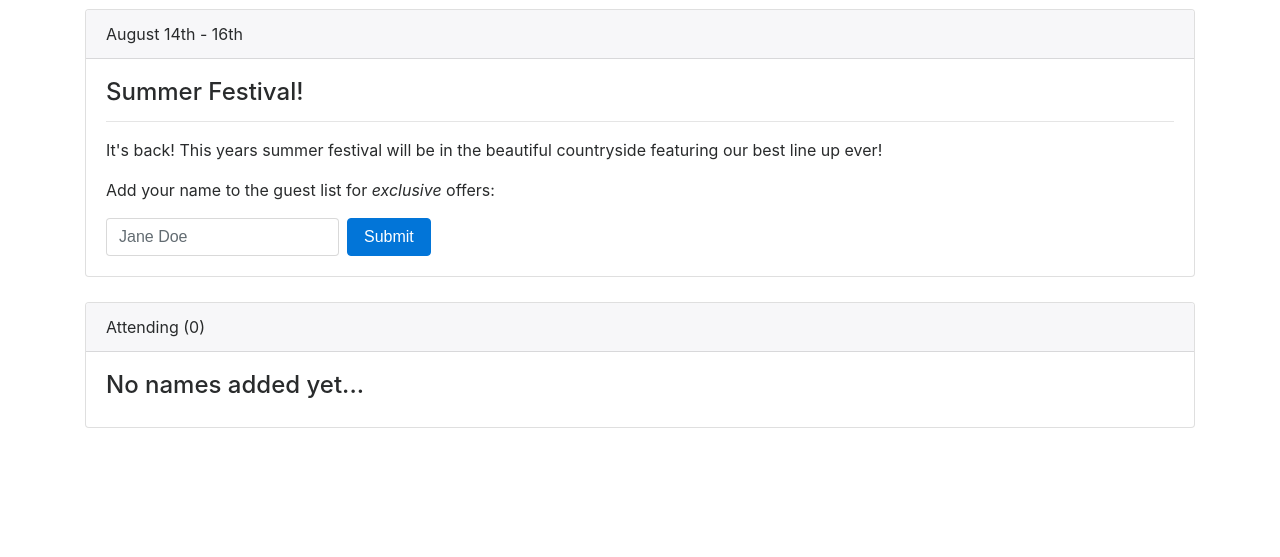
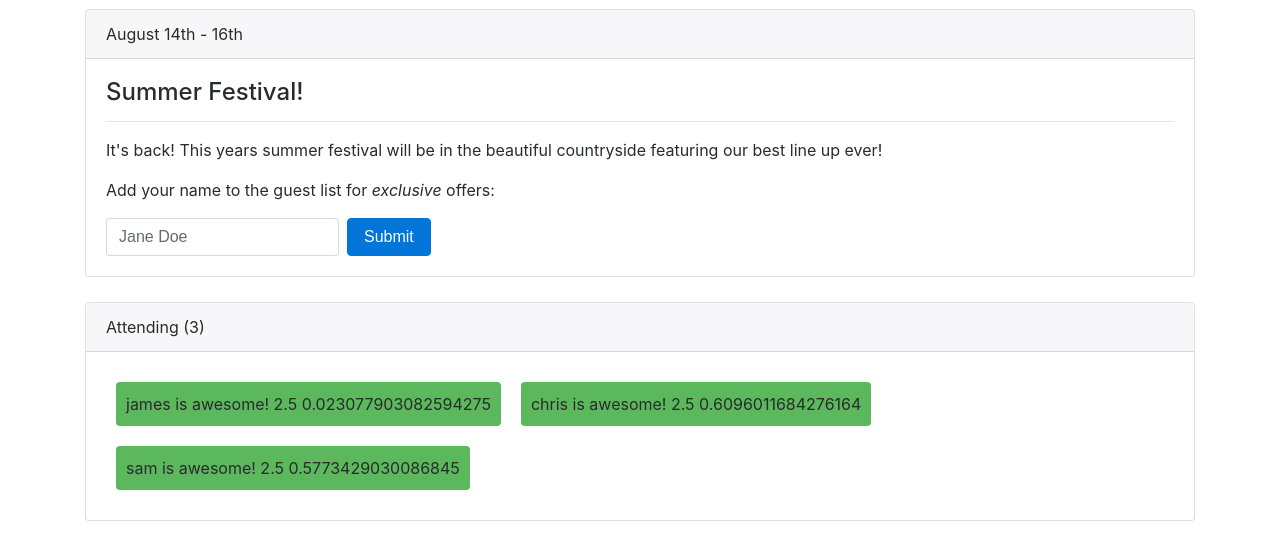
Before and after one commit to rmilano24/Vue-Guest-List, a plain HTML site: page index.html in a window 1280 px wide. Shown: the part 93-650 px from the top of the page. Drawn offline with nearby package versions, Linux system fonts and the light colour scheme.

Commit message:
vue is rad

```diff
--- a/app.js
+++ b/app.js
@@ -9,7 +9,7 @@ new Vue({
             eventDescription: 'It\'s back! This years summer festival will be in the beautiful countryside featuring our best line up ever!'
         },
         newNameText: '',
-        guestName: [],
+        guestName: ['James', 'Chris', 'Sam'],
         formSubmitClass: "",
         appStyles: {
             marginTop: '25px',
--- a/index.html
+++ b/index.html
@@ -50,7 +50,9 @@
             <div class="card-block">
               <div v-if="guestName.length > 0">
                 <div class="card-success rounded name-box" v-for="name in guestName">
-                    {{ name }}
+                    {{ name.toLowerCase() + ' is awesome!' }}
+                    {{ 5/2 }}
+                    {{ Math.random() }}
                 </div>
               </div>
               <div v-else>
```
